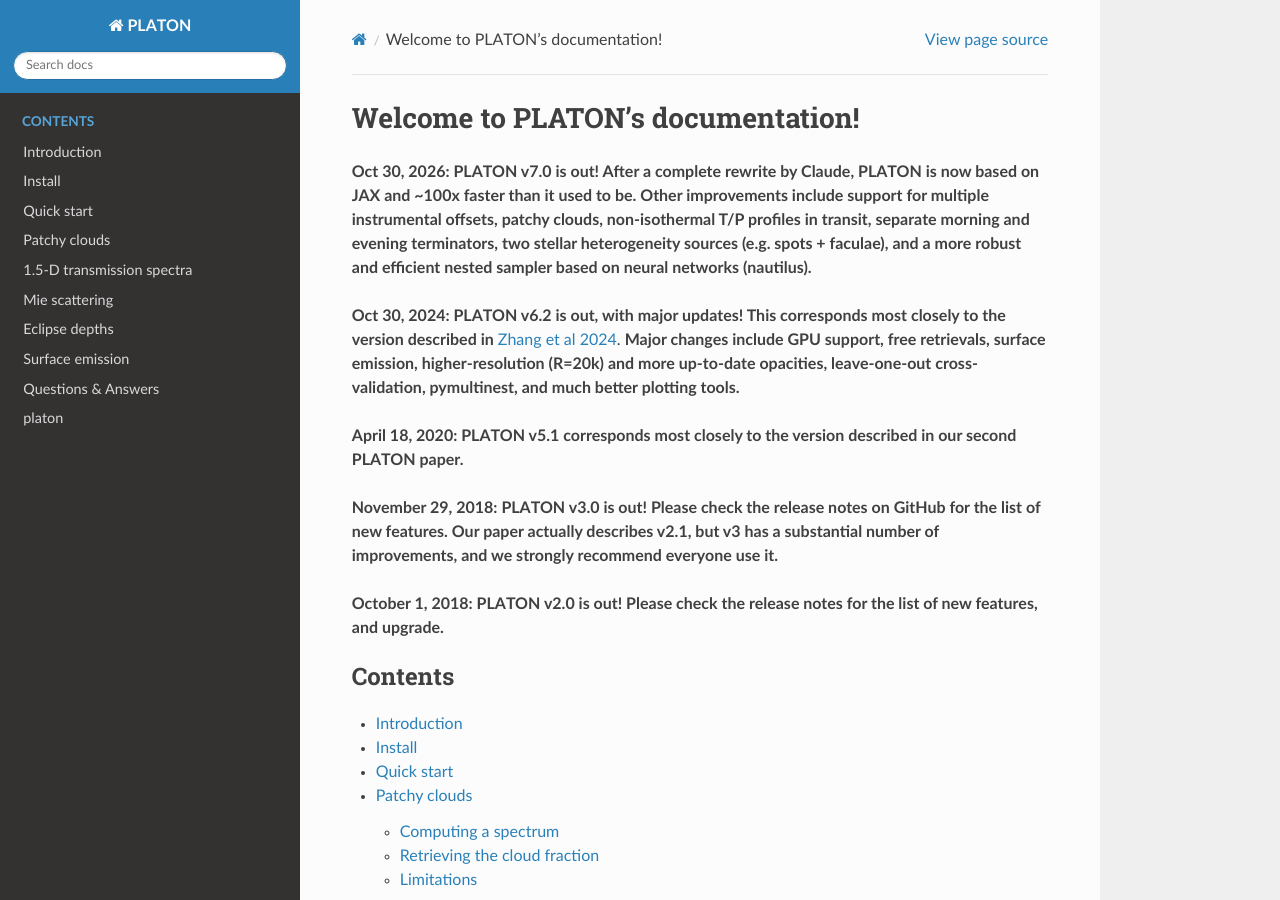
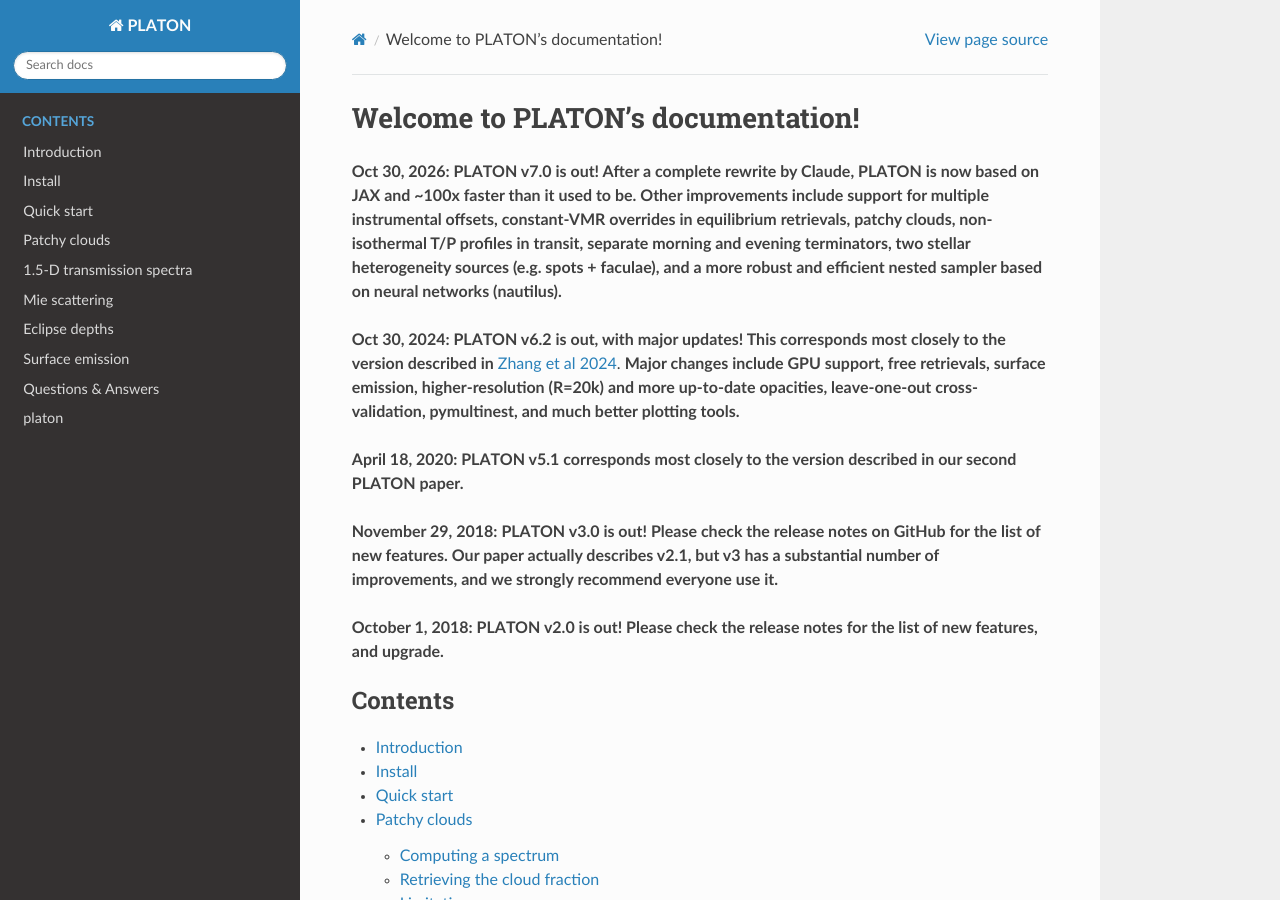
Before and after one commit to ideasrule/platon, a Sphinx documentation site: the page built from docs/index.rst, in a window 1280 px wide and 900 px high. Built offline with Sphinx 7.4.7 and the Read the Docs theme 3.1.0, drawn with Linux system fonts in a browser that asks for light colours.

```diff
--- a/docs/index.rst
+++ b/docs/index.rst
@@ -5,7 +5,7 @@
 
 Welcome to PLATON's documentation!
 ==================================
-**Oct 30, 2026: PLATON v7.0 is out!  After a complete rewrite by Claude, PLATON is now based on JAX and ~100x faster than it used to be.  Other improvements include support for multiple instrumental offsets, patchy clouds, non-isothermal T/P profiles in transit, separate morning and evening terminators, two stellar heterogeneity sources (e.g. spots + faculae), and a more robust and efficient nested sampler based on neural networks (nautilus).**
+**Oct 30, 2026: PLATON v7.0 is out!  After a complete rewrite by Claude, PLATON is now based on JAX and ~100x faster than it used to be.  Other improvements include support for multiple instrumental offsets, constant-VMR overrides in equilibrium retrievals, patchy clouds, non-isothermal T/P profiles in transit, separate morning and evening terminators, two stellar heterogeneity sources (e.g. spots + faculae), and a more robust and efficient nested sampler based on neural networks (nautilus).**
 
 **Oct 30, 2024: PLATON v6.2 is out, with major updates!  This corresponds most closely to the version described in**
 `Zhang et al 2024 <https://arxiv.org/abs/2410.22398>`_.
```
Also changed, not shown: README.md (+1 -1 lines), paper.md (+2 -3 lines).
